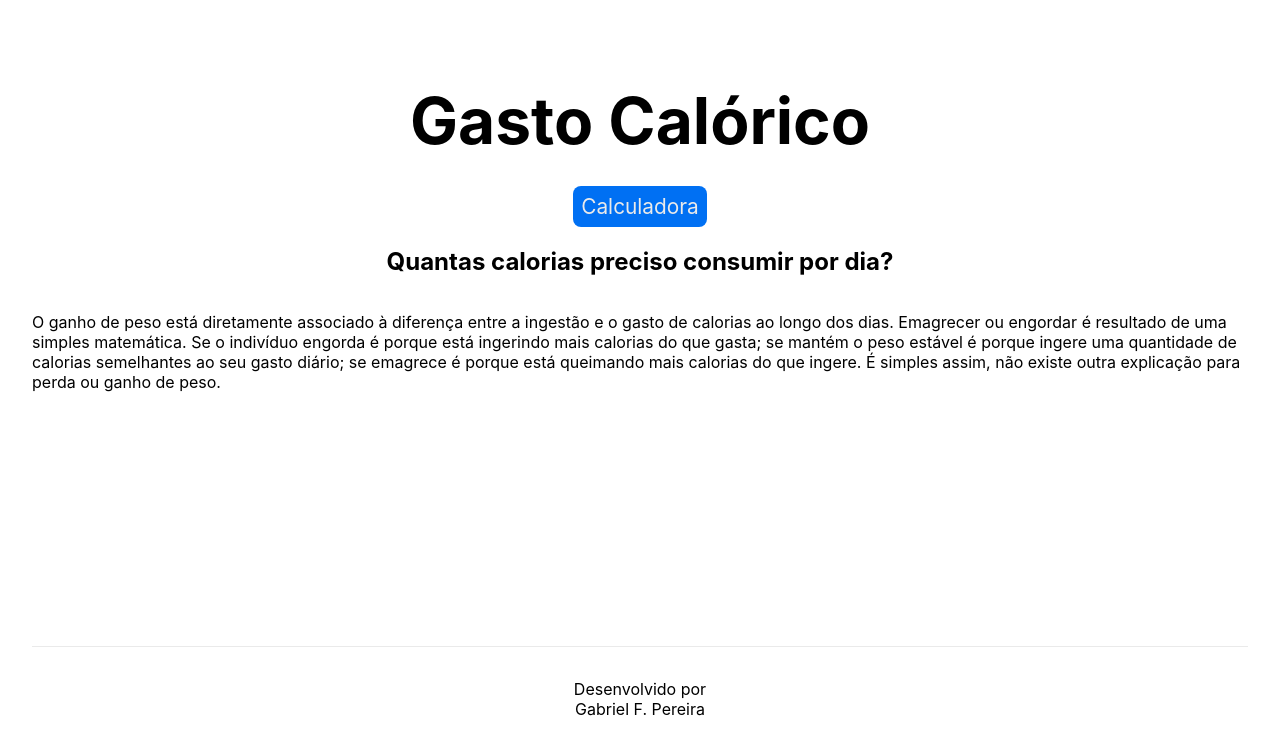
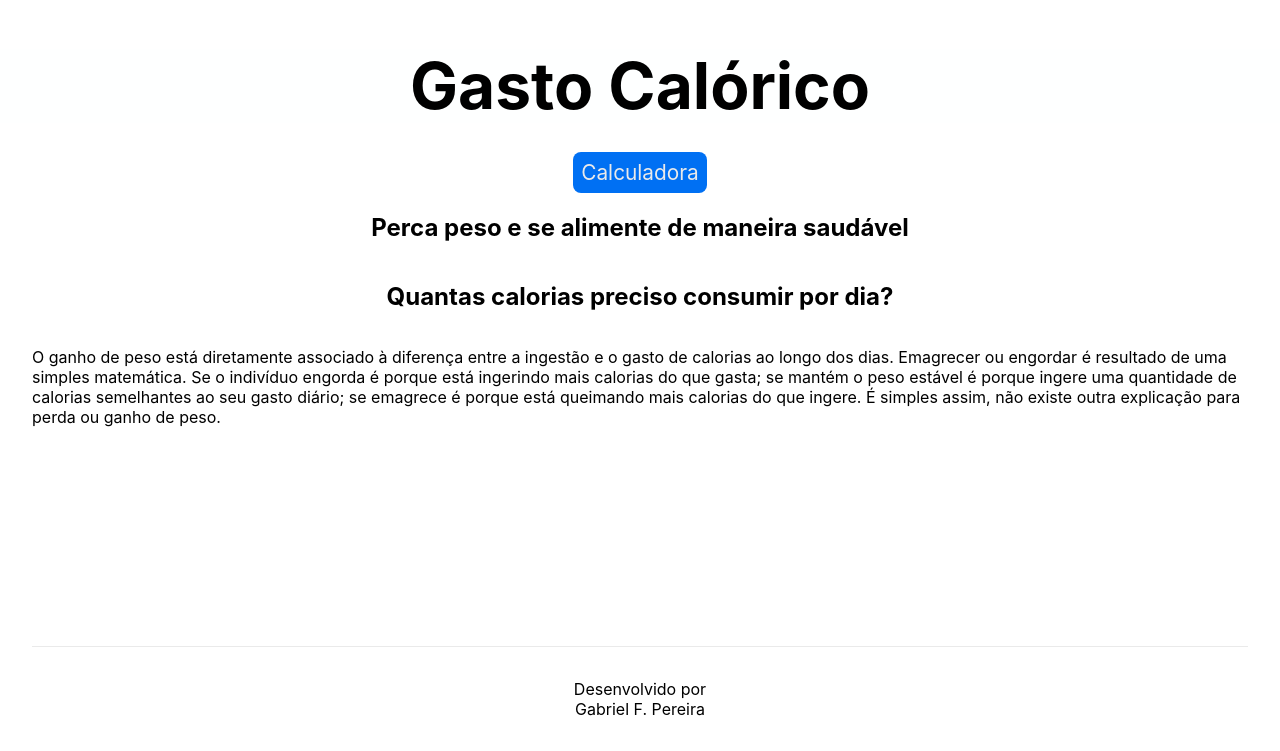
Before and after one commit to gabrielfpereira/gasto-calorico, a Next.js app: page / in a window 1280 px wide. Shown: the part 154-905 px from the top of the page. Built offline with nearby package versions, Linux system fonts and the light colour scheme.

Commit message:
Mudanças de UI

```diff
--- a/pages/index.js
+++ b/pages/index.jsx
@@ -13,14 +13,18 @@ export default function Home() {
       </Head>
 
       <main className={styles.main}>
-        <h1 className={styles.title}>
-          Gasto Calórico
-        </h1>
+        <div className={styles.hero}>
+          <h1 className={styles.title}>
+            Gasto Calórico
+          </h1>
+
+        </div>
 
         <Link href='/calculadora'>
           <a  className={styles.button}>Calculadora</a>
         </Link>
 
+        <h2 className={styles.subtitle}>Perca peso e se alimente de maneira saudável</h2>
         <h2 className={styles.subtitle}>Quantas calorias preciso consumir por dia?</h2>
         <p>O ganho de peso está diretamente associado à diferença entre a ingestão e o gasto de calorias ao longo dos dias. Emagrecer ou engordar é resultado de uma simples matemática. Se o indivíduo engorda é porque está ingerindo mais calorias do que gasta; se mantém o peso estável é porque ingere uma quantidade de calorias semelhantes ao seu gasto diário; se emagrece é porque está queimando mais calorias do que ingere. É simples assim, não existe outra explicação para perda ou ganho de peso.</p>
       </main>
--- a/styles/Home.module.css
+++ b/styles/Home.module.css
@@ -127,6 +127,13 @@
   margin-left: 0.5rem;
 }
 
+.hero{
+background-image: url('../public/img/hero.jpg');
+width: 100vw;
+height: 100%;
+
+}
+
 @media (max-width: 600px) {
   .grid {
     width: 100%;
```
Also changed, not shown: pages/imgs/wave.svg (added), public/img/hero.jpg (added).
